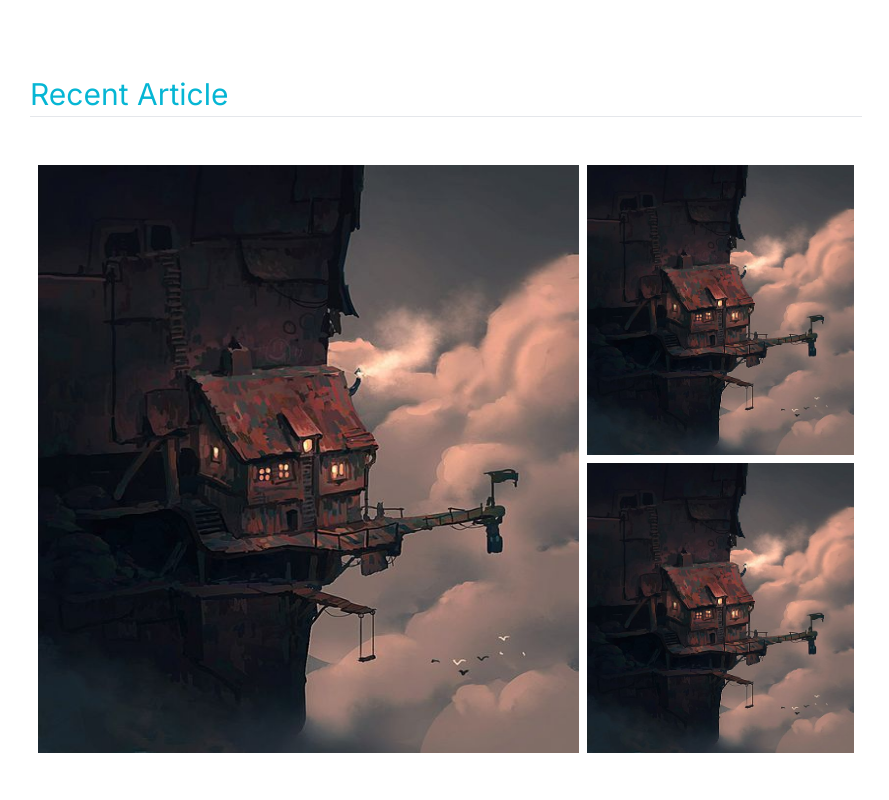
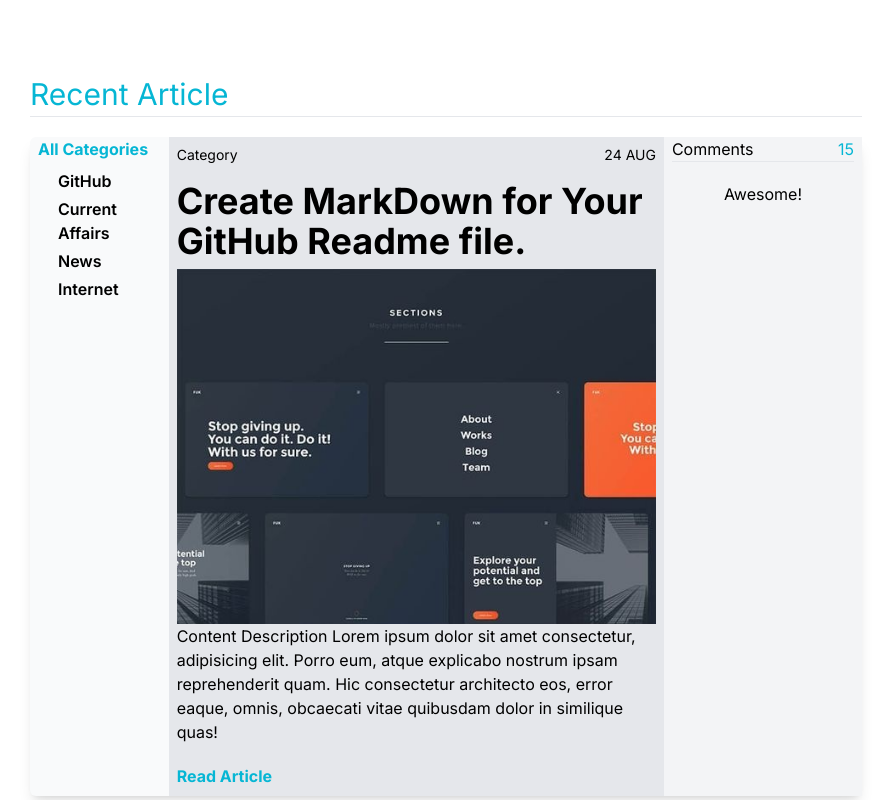
Before and after one commit to Md-Sazzad-Ahsan/Portfolio, a Next.js app: page /blog in a window 1280 px wide. Shown: the part 380-1180 px from the top of the page, without its empty margins (194-1083 px from the left). Built offline with nearby package versions, Linux system fonts and the light colour scheme.

Commit message:
Blog page ReModified

```diff
--- a/app/blog/page.tsx
+++ b/app/blog/page.tsx
@@ -4,6 +4,7 @@
 import HorizontalRow from "@/components/HorizontalRow"
 import { playfair } from "@/public/fonts/fonts";
 import LatestBlogGrid from "@/components/BlogsComponent/LatestBlogGrid";
+import LastBlog from "@/components/BlogsComponent/LastBlog";
 
 export default function Blog()
 {
@@ -12,7 +13,8 @@
         <main className="pt-20">
         <SeparatePages dividerText="My Blogs_" dividerTextColor="text-cyan-600" subText="Story | Content | Programming | ICT | GK" className={`py-10  sm:py-20 md:py-28 px-5 sm:px-16 md:px-28 lg:px-56 text-center sm:text-start ${playfair.className}`} />
         <HorizontalRow RowText="Recent Article" />
-        <LatestBlogGrid />
+        <LastBlog />
+        {/* <LatestBlogGrid /> */}
         <CardList maxCards={3} />
         <UnderConstruction />
         </main>
--- /dev/null
+++ b/components/BlogsComponent/LastBlog.tsx
@@ -0,0 +1,44 @@
+import React from 'react'
+import Image from 'next/image';
+export default function LastBlog() {
+  return (
+    <main className='px-5 sm:px-16 md:px-28 lg:px-56 mt-2 md:mt-5'>
+      <section className='grid grid-cols-1 sm:grid-cols-12 shadow-lg rounded-md bg-gray-50 dark:bg-darkBg'>
+      <section className='col-span-full sm:col-span-2'>
+            <aside className='px-2'>
+                <div className='pb-5 sm:pb-8'>
+                    <p className='pb-2 font-bold text-cyan-500' >All Categories</p>
+                    <ul className='space-x-2 sm:space-x-0 sm:space-y-1 flex sm:block pb-5 pl-5 font-semibold'>
+                        <li className='hover:text-cyan-500 hover:cursor-pointer hover:underline'>GitHub</li>
+                        <li className='hover:text-cyan-500 hover:cursor-pointer hover:underline'>Current Affairs</li>
+                        <li className='hover:text-cyan-500 hover:cursor-pointer hover:underline'>News</li>
+                        <li className='hover:text-cyan-500 hover:cursor-pointer hover:underline'>Internet</li>
+                    </ul>
+                </div>
+            </aside>
+        </section>
+           <figure className='col-span-full sm:col-span-10 grid grid-cols-1 md:grid-cols-7'>
+            <div className='bg-gray-200 dark:bg-slate-500 relative col-span-full sm:col-span-5 p-2'>
+                <div className='flex justify-between text-xs sm:text-sm md:text-md pb-2'>
+                    <p>Category</p>
+                    <p>24 AUG</p>
+                </div>
+                <div className='text-lg sm:text-xl md:text-2xl lg:text-4xl font-semibold sm:font-bold py-2'>Create MarkDown for Your GitHub Readme file.</div>
+                <Image src="/projectImages/PortfolioImage.jpg" alt="Main Image of Last Blog" height={300} width={500} priority sizes='cover' />
+                <div>Content Description Lorem ipsum dolor sit amet consectetur, adipisicing elit. Porro eum, atque explicabo nostrum ipsam reprehenderit quam. Hic consectetur architecto eos, error eaque, omnis, obcaecati vitae quibusdam dolor in similique quas!</div>
+                <button className='mt-5 font-bold text-cyan-500 hover:underline hover:cursor-pointer'>Read Article</button>
+            </div>
+
+            <figure className='col-span-full md:col-span-2 px-2 bg-gray-100 dark:bg-slate-600'>
+                <div className='flex justify-between'>
+                    <p>Comments</p>
+                    <p className='text-cyan-500'>15</p>
+                </div>
+                <hr/>
+                    <p className='text-center p-5'>Awesome!</p>
+            </figure>
+           </figure>
+      </section>
+    </main>
+  );
+};
```
Also changed, not shown: 1 other file (tests, documents, lock files or other folders).
